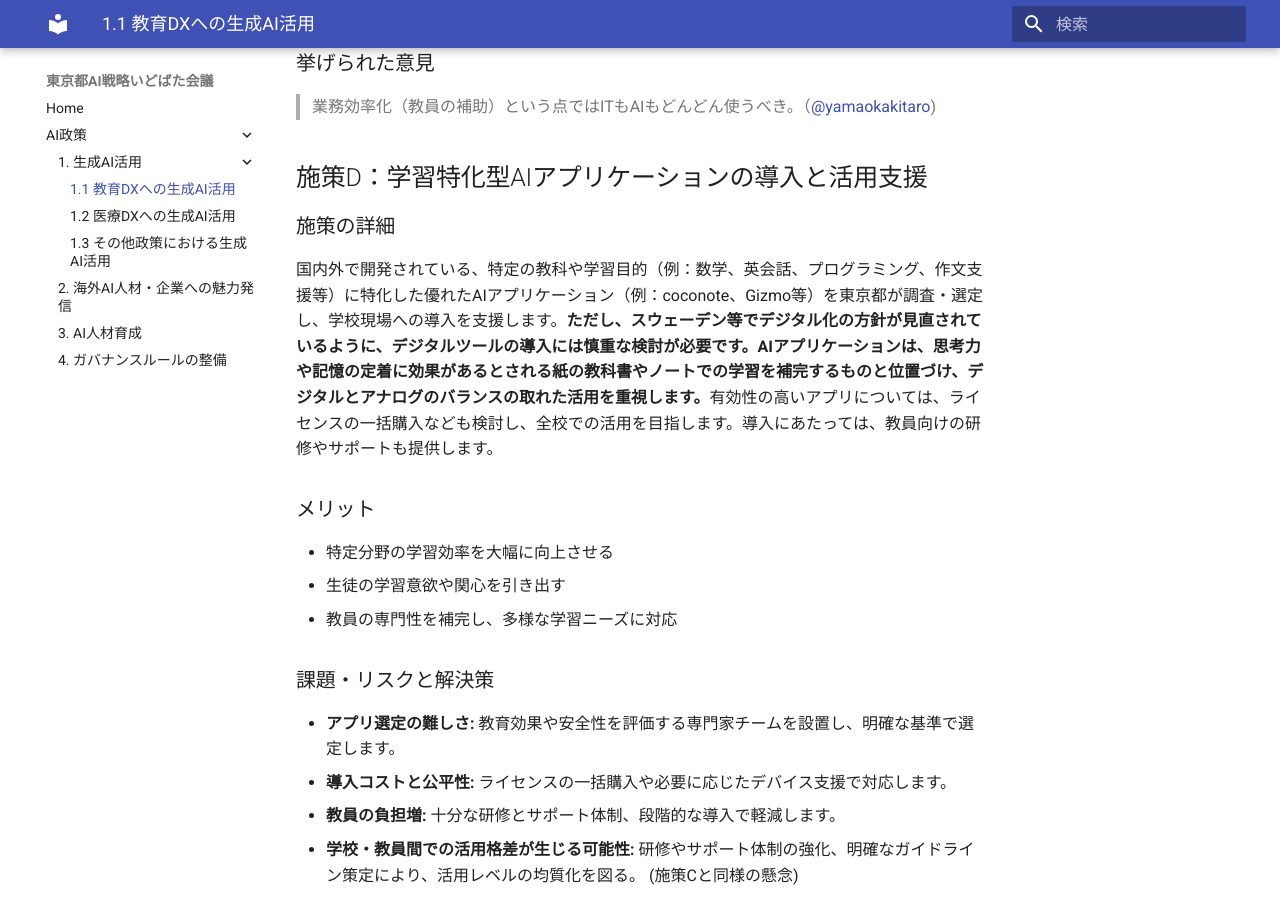
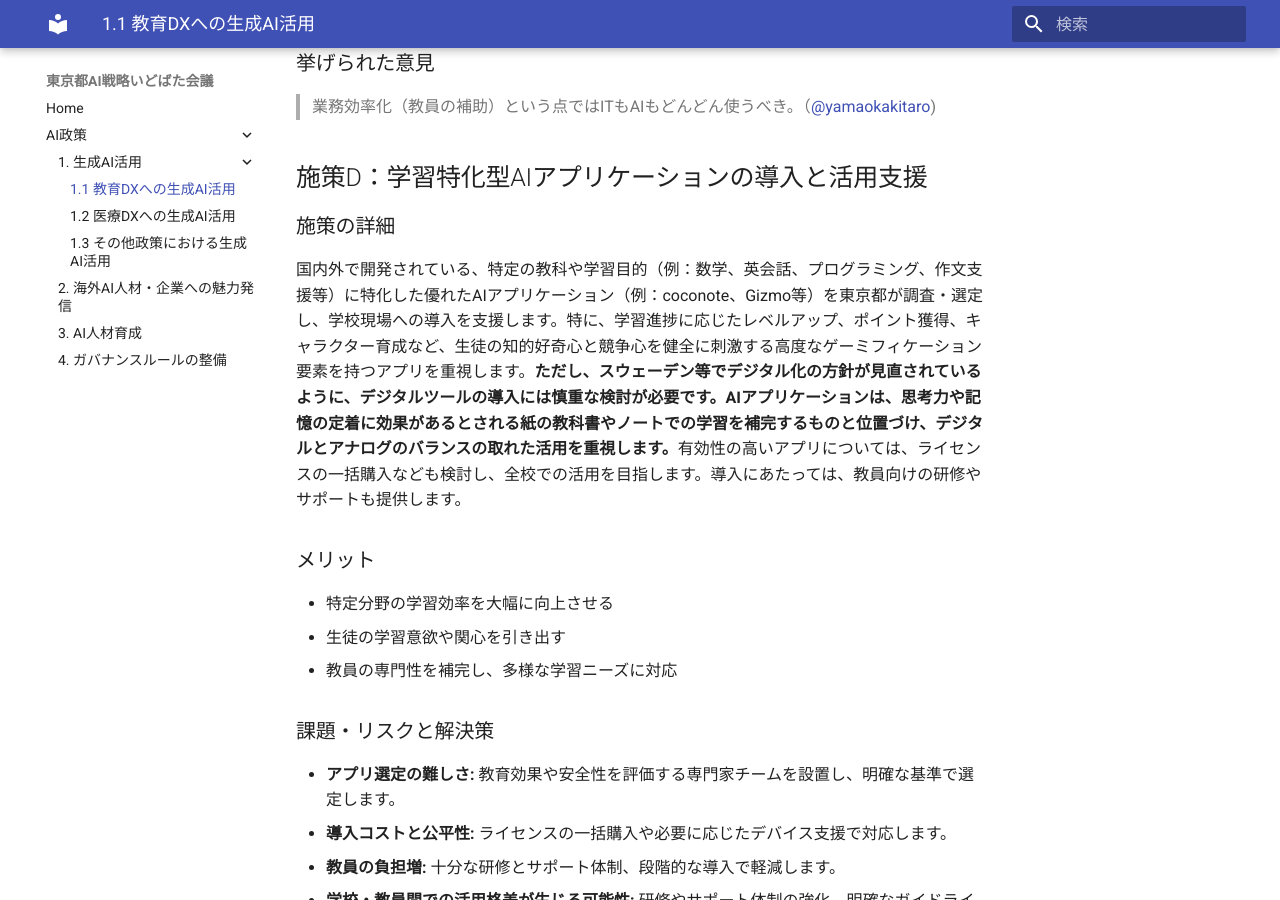
Before and after one commit to takahiroanno2024/2025_ai_idobatakaigi_output, an MkDocs documentation site: the page built from docs/1.1_教育DXへの生成AI活用.md, in a window 1280 px wide and 900 px high, scrolled down 6765 px. Built offline with MkDocs 1.6.1 and Material for MkDocs 9.7.7, drawn with Linux system fonts in a browser that asks for light colours.

Commit message:
Update 1.1_教育DXへの生成AI活用.md

```diff
--- a/docs/1.1_教育DXへの生成AI活用.md
+++ b/docs/1.1_教育DXへの生成AI活用.md
@@ -118,7 +118,7 @@ ChatGPT等の汎用的なLLM（大規模言語モデル）を全児童生徒に
 ## 施策D：学習特化型AIアプリケーションの導入と活用支援
 
 ### 施策の詳細
-国内外で開発されている、特定の教科や学習目的（例：数学、英会話、プログラミング、作文支援等）に特化した優れたAIアプリケーション（例：coconote、Gizmo等）を東京都が調査・選定し、学校現場への導入を支援します。**ただし、スウェーデン等でデジタル化の方針が見直されているように、デジタルツールの導入には慎重な検討が必要です。AIアプリケーションは、思考力や記憶の定着に効果があるとされる紙の教科書やノートでの学習を補完するものと位置づけ、デジタルとアナログのバランスの取れた活用を重視します。**有効性の高いアプリについては、ライセンスの一括購入なども検討し、全校での活用を目指します。導入にあたっては、教員向けの研修やサポートも提供します。
+国内外で開発されている、特定の教科や学習目的（例：数学、英会話、プログラミング、作文支援等）に特化した優れたAIアプリケーション（例：coconote、Gizmo等）を東京都が調査・選定し、学校現場への導入を支援します。特に、学習進捗に応じたレベルアップ、ポイント獲得、キャラクター育成など、生徒の知的好奇心と競争心を健全に刺激する高度なゲーミフィケーション要素を持つアプリを重視します。**ただし、スウェーデン等でデジタル化の方針が見直されているように、デジタルツールの導入には慎重な検討が必要です。AIアプリケーションは、思考力や記憶の定着に効果があるとされる紙の教科書やノートでの学習を補完するものと位置づけ、デジタルとアナログのバランスの取れた活用を重視します。**有効性の高いアプリについては、ライセンスの一括購入なども検討し、全校での活用を目指します。導入にあたっては、教員向けの研修やサポートも提供します。
 
 ### メリット
 - 特定分野の学習効率を大幅に向上させる
```
